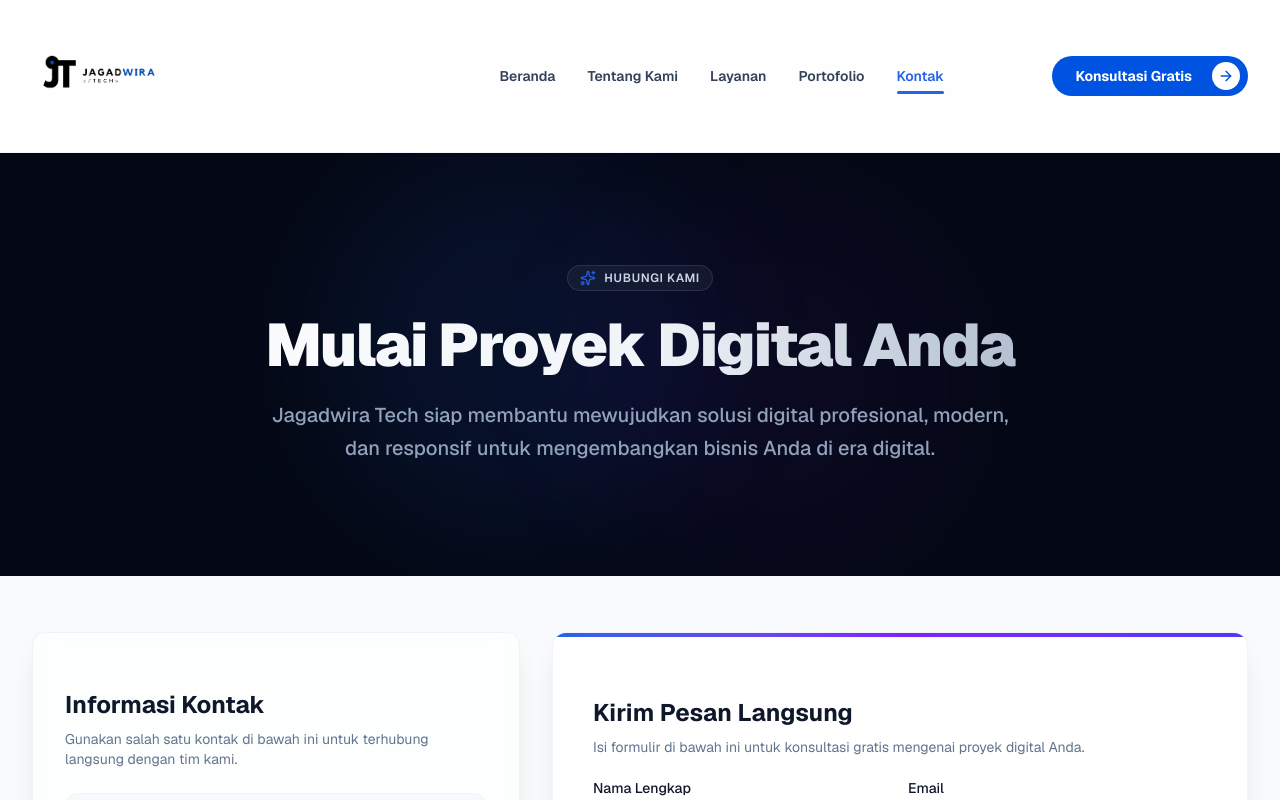
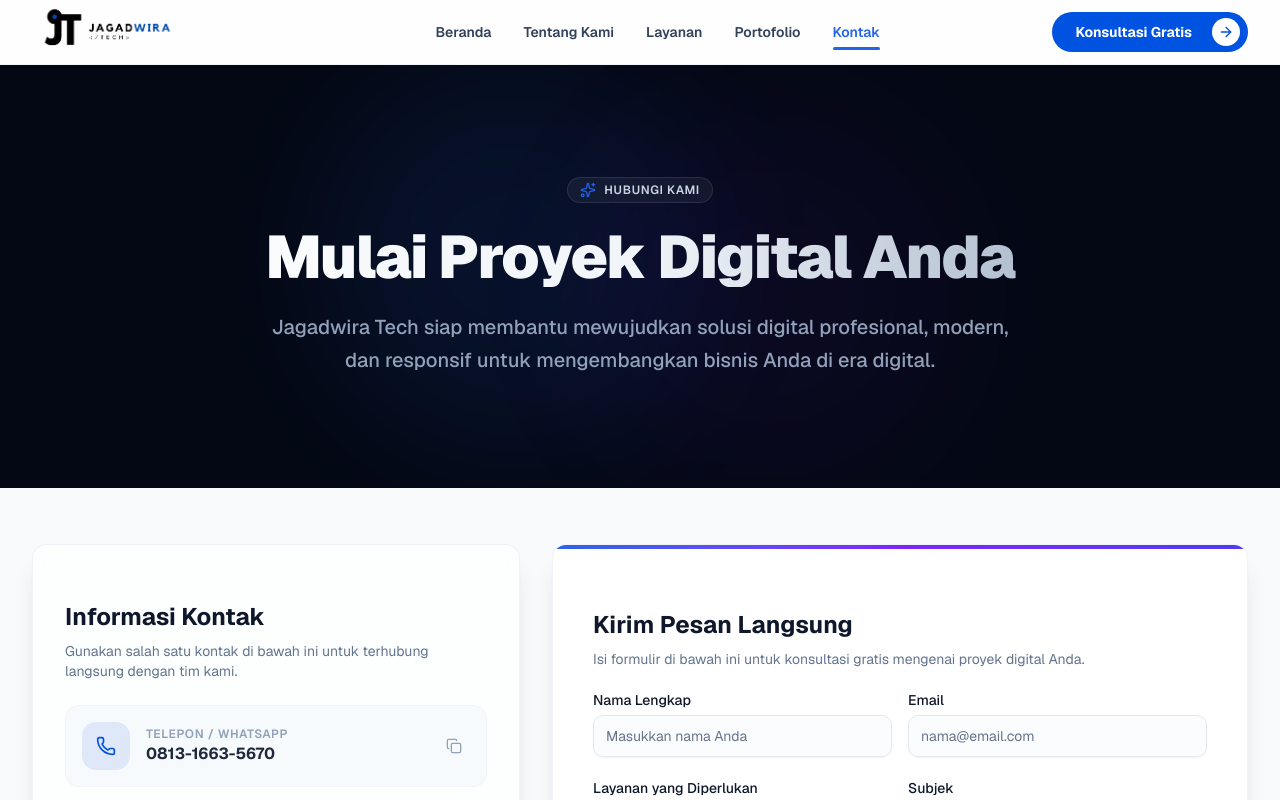
Before and after one commit to Lenxza1/Compro-Jagadwira, a Next.js app: page /contact in a window 1280 px wide. Shown: the top 800 px of the page. Built offline with nearby package versions, Linux system fonts and the light colour scheme.

Commit message:
fix: enlarge navbar logo without increasing header height
Co-authored-by: Cursor <cursoragent@cursor.com>

```diff
--- a/components/header.tsx
+++ b/components/header.tsx
@@ -15,12 +15,19 @@ export default function Header() {
   const isContactActive = pathname === '/contact';
 
   return (
-    <header className="sticky top-0 z-50 bg-white/80 backdrop-blur-md border-b border-slate-100 shadow-sm">
-      <nav className="max-w-7xl mx-auto px-4 sm:px-6 lg:px-8 py-3">
-        <div className="flex justify-between items-center">
-          {/* Logo */}
-          <Link href="/" className="flex items-center">
-            <Logo imageClassName="h-24 w-auto min-w-[280px] max-w-[420px] object-contain object-left sm:h-28 sm:min-w-[320px] sm:max-w-[480px] md:h-32 md:min-w-[360px] md:max-w-[540px]" />
+    <header className="sticky top-0 z-50 bg-white/80 backdrop-blur-md border-b border-slate-100 shadow-sm overflow-visible">
+      <nav className="max-w-7xl mx-auto px-4 sm:px-6 lg:px-8 py-3 overflow-visible">
+        <div className="flex justify-between items-center overflow-visible">
+          {/* Logo: fixed slot height so the bar stays compact; logo scales visually outside it */}
+          <Link
+            href="/"
+            className="relative block h-10 w-[10.5rem] shrink-0 sm:w-[12.5rem] md:w-[14.5rem] overflow-visible"
+            aria-label="Beranda"
+          >
+            <Logo
+              className="absolute left-0 top-1/2 -translate-y-1/2 pointer-events-none"
+              imageClassName="h-28 w-auto min-w-[300px] max-w-none object-contain object-left sm:h-32 sm:min-w-[340px] md:h-36 md:min-w-[380px]"
+            />
           </Link>
 
           {/* Desktop Menu */}
```
